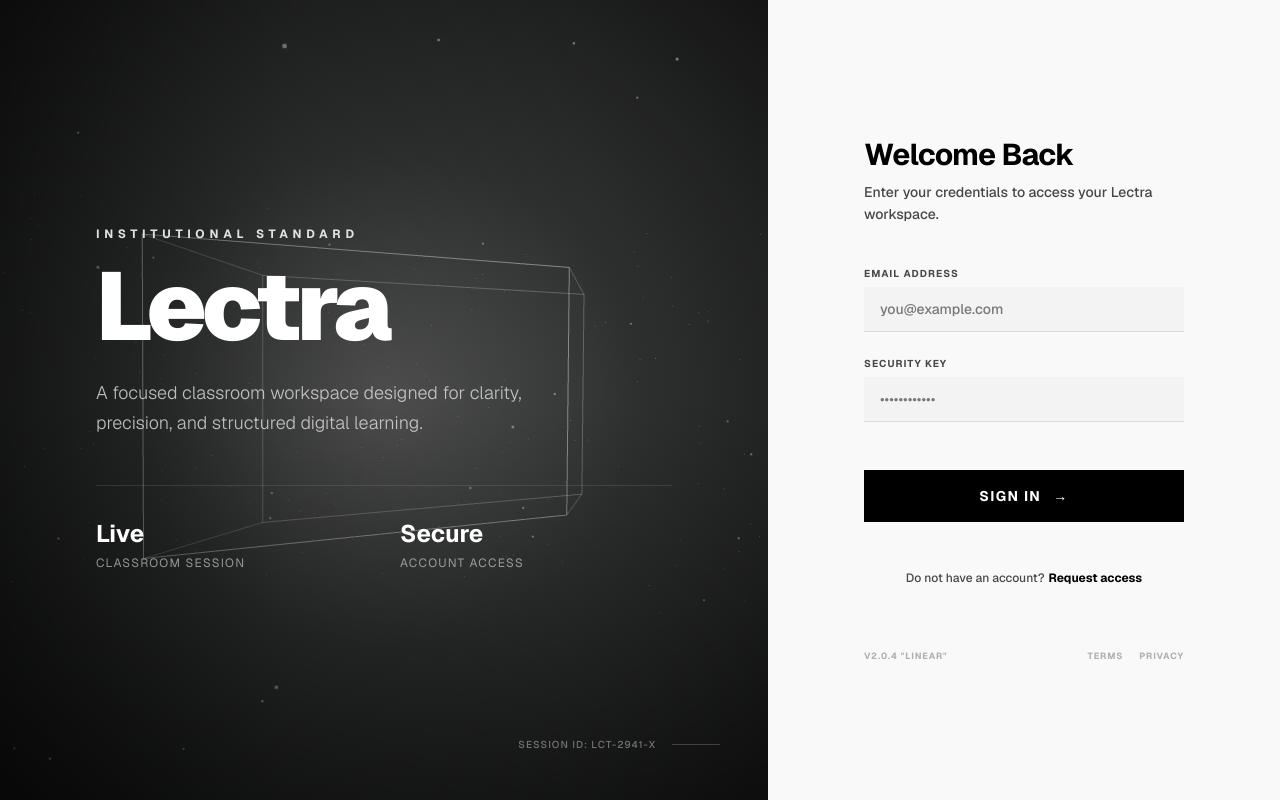
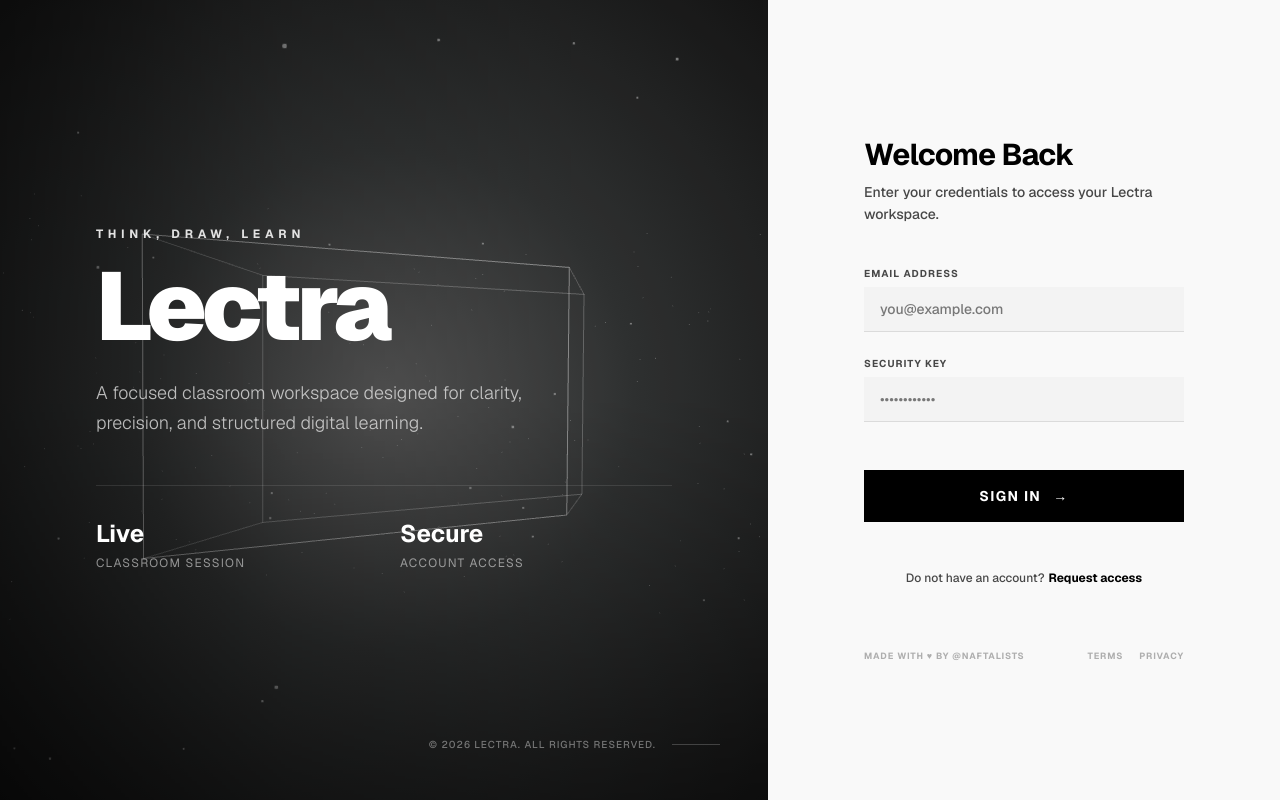
Before and after one commit to Naftsira/Virtual-Class, a Next.js app in the folder apps/web/: page /login in a window 1280 px wide. Built offline with nearby package versions, Linux system fonts and the light colour scheme; no server answers.

Commit message:
final check

```diff
--- a/apps/web/app/(auth)/login/page.tsx
+++ b/apps/web/app/(auth)/login/page.tsx
@@ -109,7 +109,7 @@ export default function LoginPage() {
       </div>
 
       <div className="mt-12 flex items-center justify-between text-[9px] font-bold uppercase tracking-widest text-black/30 md:mt-16">
-        <span>v2.0.4 &quot;Linear&quot;</span>
+        <span>Made with &hearts; by <Link href="https://instagram.com/naftalists" target='blank'>@naftalists</Link></span>
 
         <div className="flex gap-4">
           <a href="#" className="transition-colors hover:text-black">
--- a/apps/web/app/(auth)/register/page.tsx
+++ b/apps/web/app/(auth)/register/page.tsx
@@ -227,7 +227,7 @@ export default function RegisterPage() {
       </div>
 
       <div className="mt-12 flex items-center justify-between text-[9px] font-bold uppercase tracking-widest text-black/30 md:mt-16">
-        <span>v2.0.4 &quot;Linear&quot;</span>
+        <span>Made with &hearts; by <Link href="https://instagram.com/naftalists" target='blank'>@naftalists</Link></span>
 
         <div className="flex gap-4">
           <a href="#" className="transition-colors hover:text-black">
--- a/apps/web/components/AuthVisualPanel.tsx
+++ b/apps/web/components/AuthVisualPanel.tsx
@@ -17,7 +17,7 @@ export default function AuthVisualPanel() {
 
         <div className="relative z-10">
           <span className="mb-3 block text-[10px] font-bold uppercase tracking-[0.35em] text-[#e2e2e2]">
-            Institutional Standard
+            Think, Draw, Learn
           </span>
 
           <h1 className="text-4xl font-black leading-none tracking-tighter">
@@ -41,7 +41,7 @@ export default function AuthVisualPanel() {
         <div className="relative z-10 w-full max-w-xl">
           <div className="mb-12">
             <span className="mb-4 block text-xs font-bold uppercase tracking-[0.4em] text-[#e2e2e2]">
-              Institutional Standard
+              Think, Draw, Learn
             </span>
 
             <h1 className="mb-6 text-6xl font-black leading-none tracking-tighter text-white lg:text-8xl">
@@ -77,7 +77,7 @@ export default function AuthVisualPanel() {
 
         <div className="absolute bottom-12 right-12 z-10 flex items-center gap-4 text-white/40">
           <span className="text-[10px] font-medium uppercase tracking-widest">
-            Session ID: LCT-2941-X
+            <p>&copy; 2026 Lectra. All rights reserved.</p>
           </span>
           <div className="h-px w-12 bg-white/20" />
         </div>
```
